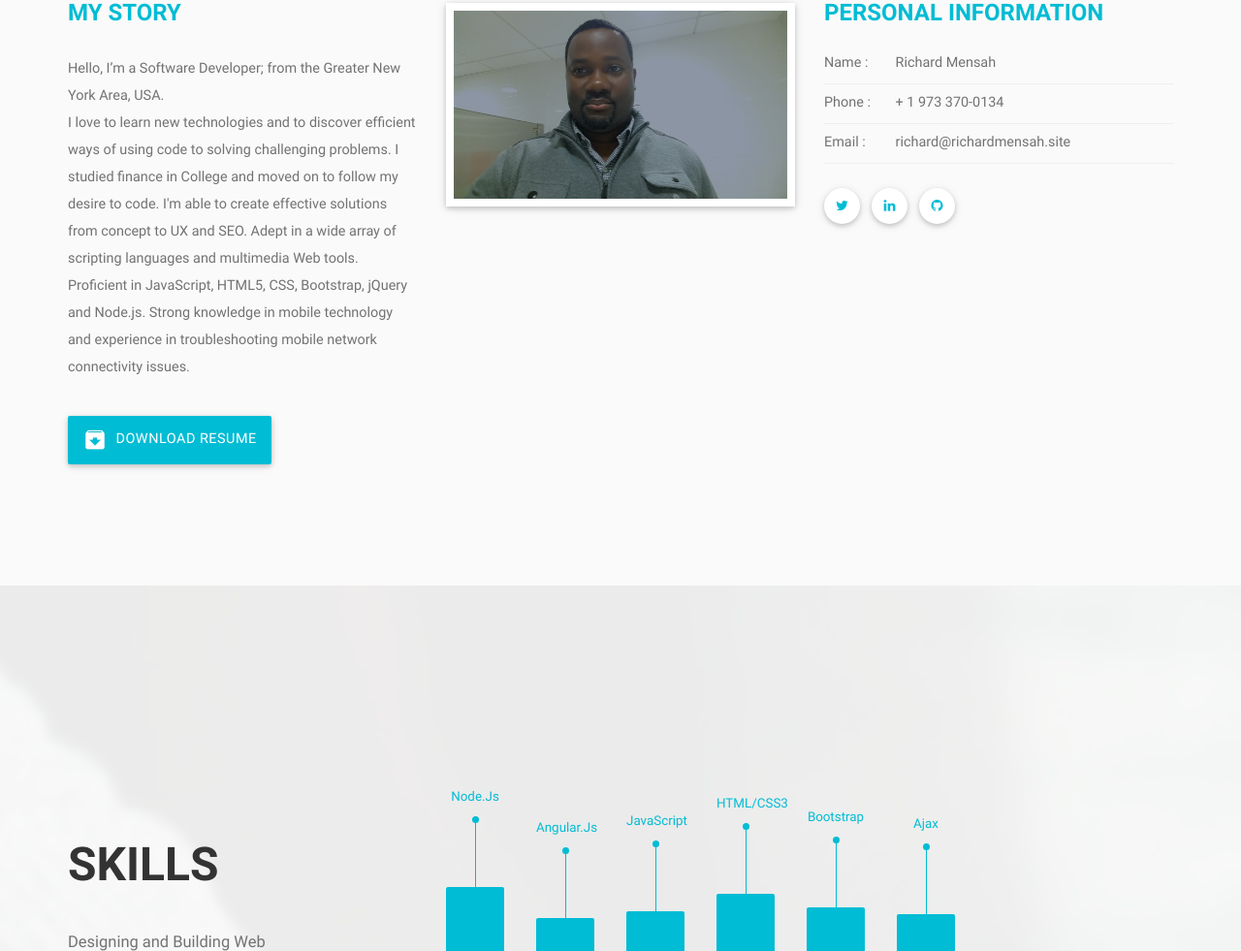
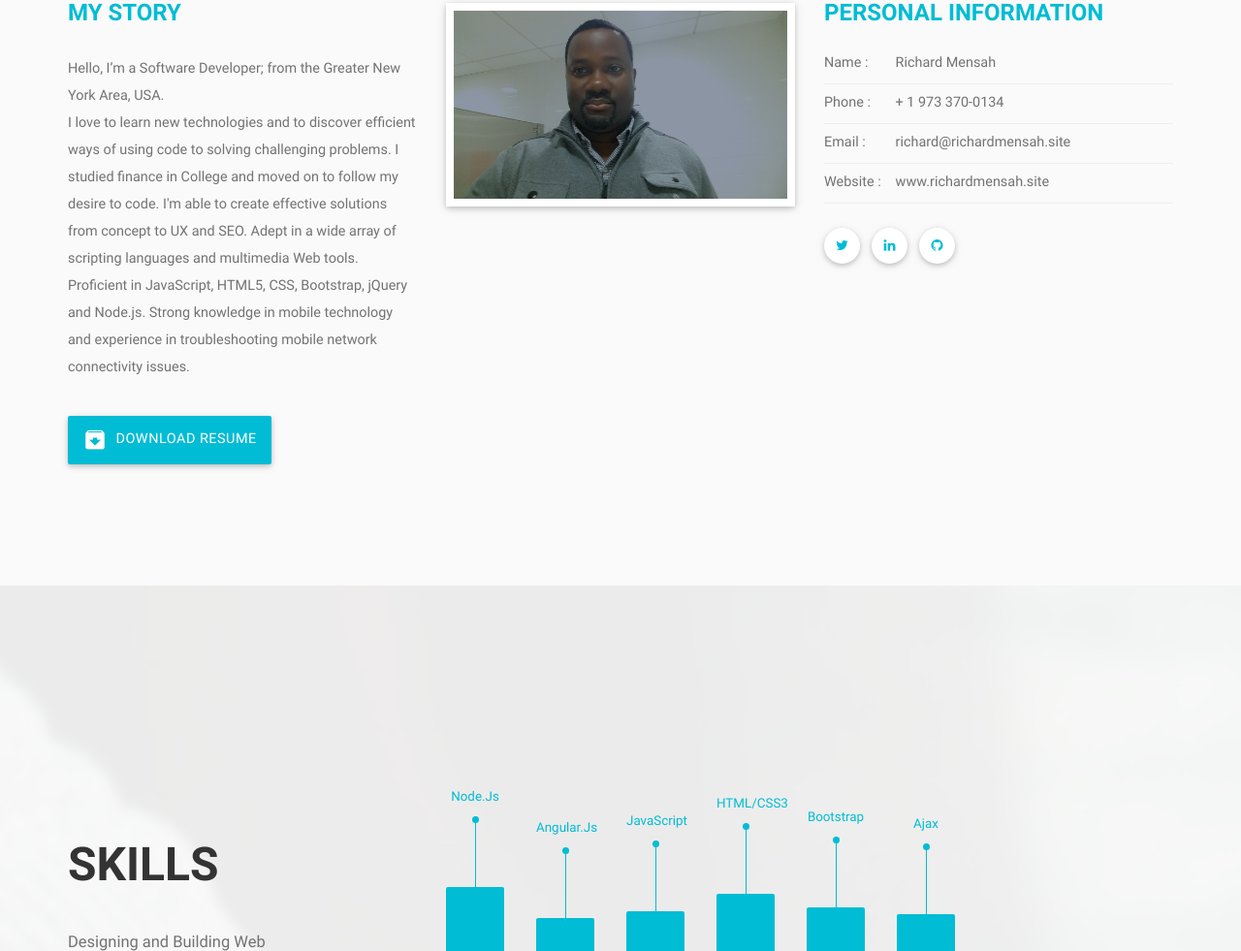
Before and after one commit to rmensah/portfolio-template, a website: page public/index.html in a window 1280 px wide. Shown: the part 867-1848 px from the top of the page at 97% size. Drawn offline with nearby package versions, Linux system fonts and the light colour scheme; some packages are replaced by stand-ins of ours; files whose address does not match are found by name.

Commit message:
added website info

```diff
--- a/public/index.html
+++ b/public/index.html
@@ -201,6 +201,7 @@
                 <h5><span>Name :</span> Richard Mensah</h5>
                 <h5><span>Phone :</span> + 1 973 370-0134</h5>
                 <h5><span>Email :</span> richard@richardmensah.site</h5>
+                <h5><span>Website :</span> www.richardmensah.site</h5>
               </div>
 
               <div class="about-social">
```
